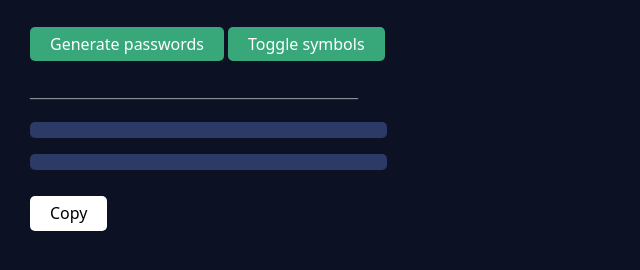
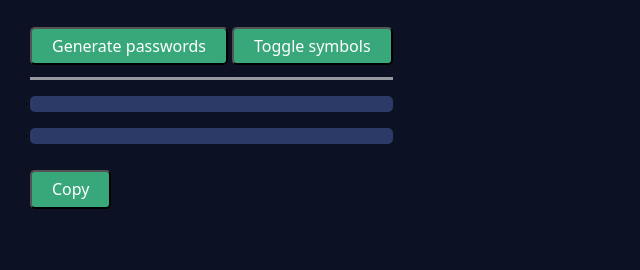
Before and after one commit to roccomilicic/fun, a plain HTML site: page Password Generator/coc5f43609c7531fd6208a042/index.html in a window 1280 px wide. Shown: the part 152-422 px from the top of the page, without its empty margins (0-640 px from the left). Drawn offline with nearby package versions, Linux system fonts and the light colour scheme.

Commit message:
Update border

```diff
--- a/Password Generator/coc5f43609c7531fd6208a042/index.css
+++ b/Password Generator/coc5f43609c7531fd6208a042/index.css
@@ -2,7 +2,6 @@ body {
     margin: 0;
     justify-content: flex;
     display: flex;
-
     background-color: #0c1224;
 }
 
@@ -16,6 +15,12 @@ body {
     display: inline;
 }
 
+.controlButtons {
+    padding-bottom: 12px;
+    border-bottom: solid;
+    border-color: #96999e;
+}
+
 h1 {
     font-family: system-ui;
     color: white;
@@ -23,7 +28,6 @@ h1 {
 
 h2 {
     margin-top: -29px;
-
     font-size: 33px;
     font-family: system-ui;
     color: #38a87b;
@@ -31,7 +35,6 @@ h2 {
 
 h3 {
     margin-top: -20px;
-
     color: white;
     font-size: 20px;
     font-weight: 100;
@@ -55,9 +58,7 @@ p {
 
 button {
     margin-top: 10px;
-
     background-color: #38a87b;
-    border: none;
     border-radius: 5px;
     color: white;
     padding: 8px 20px;
@@ -67,16 +68,3 @@ button {
     font-size: 16px;
     font-family: system-ui;
 }
-
-.copyClick {
-    background-color: white;
-    border: none;
-    border-radius: 5px;
-    color: black;
-    padding: 8px 20px;
-    text-align: center;
-    text-decoration: none;
-    display: inline-block;
-    font-size: 16px;
-    font-family: system-ui;
-}
--- a/Password Generator/coc5f43609c7531fd6208a042/index.html
+++ b/Password Generator/coc5f43609c7531fd6208a042/index.html
@@ -10,10 +10,10 @@
             <h2>random password</h2>
             <h3>Never use and insecure password again.</h3>
 
-            <button class="generatePasswords" onclick="generatePasswords()">Generate passwords</button>
-            <button id="toggleSymbols" onclick="toggleSymbols()">Toggle symbols</button>
-
-            <h4>_________________________________________</h4>
+            <div class="controlButtons">
+                <button class="generatePasswords" onclick="generatePasswords()">Generate passwords</button>
+                <button id="toggleSymbols" onclick="toggleSymbols()">Toggle symbols</button>
+            </div>
 
             <div class="passwords">
                 <p id="passwordOne"></p>
--- a/Password Generator/coc5f43609c7531fd6208a042/vite.config.js
+++ /dev/null
@@ -1,6 +0,0 @@
-import {defineConfig} from 'vite'
-
-
-export default defineConfig({
-	plugins: []
-})
```
Also changed, not shown: Password Generator/coc5f43609c7531fd6208a042/package.json (deleted, +0 -13 lines).
